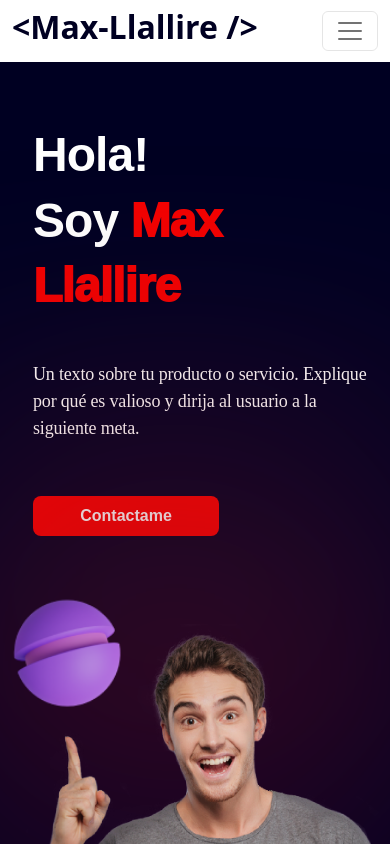
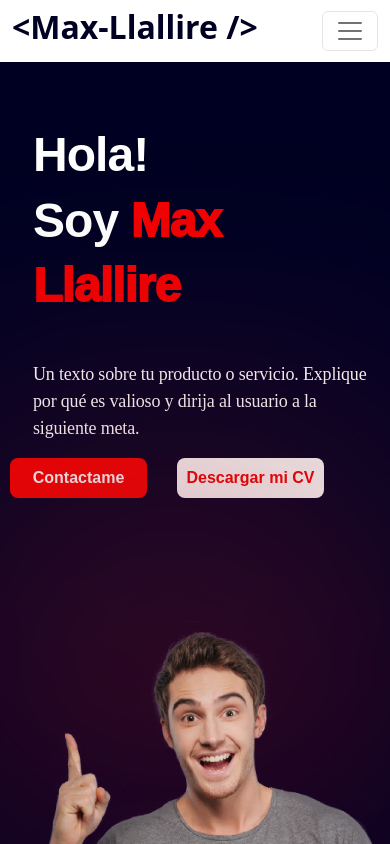
Before and after one commit to VargasJavier/proyecto-M-ximo-Llallire, a React (Vite) app: page / in a window 390 px wide. Shown: the top 844 px of the page. Built offline with nearby package versions, Linux system fonts and the light colour scheme.

Commit message:
se saca esfera de imagen y se coloca descarga de cv para mobile

```diff
--- a/src/assets/scss/header/presentation.scss
+++ b/src/assets/scss/header/presentation.scss
@@ -36,10 +36,13 @@
   }
 
   .button-container {
-    padding: 38px 150px 0 33px;
+    display: flex;
+    // padding: 38px 150px 0 33px;
+    // margin: 15px;
+    padding: 0 10px 35px 10px;
 
     .button-contacto {
-      width: 186px;
+      width: 137px;
       height: 40px;
       border-radius: 8px;
       background-color: #f40000;
@@ -51,7 +54,16 @@
       color: $color-bg;
     }
     .download-cv{
-      display: none;
+        width: 147px;
+        height: 40px;
+        border-radius: 8px;
+        background-color: #fafafa !important;
+        border-style: none;
+        margin: 0 30px;
+        span{
+          color: #F40000;
+          font-weight: 700;
+        }
     }
   }
   .presentation-color {
--- a/src/components/header/presentation/Presentation.jsx
+++ b/src/components/header/presentation/Presentation.jsx
@@ -36,7 +36,7 @@ function Presentation() {
             </div>
         <div className='container-image'>
                 <img className='presentation-image' src={perfil} alt='presentation' />
-                <img className='presentation-esfera' src={esfera} alt='esfera' />
+                {/* <img className='presentation-esfera' src={esfera} alt='esfera' /> */}
         </div>
 
 
```
